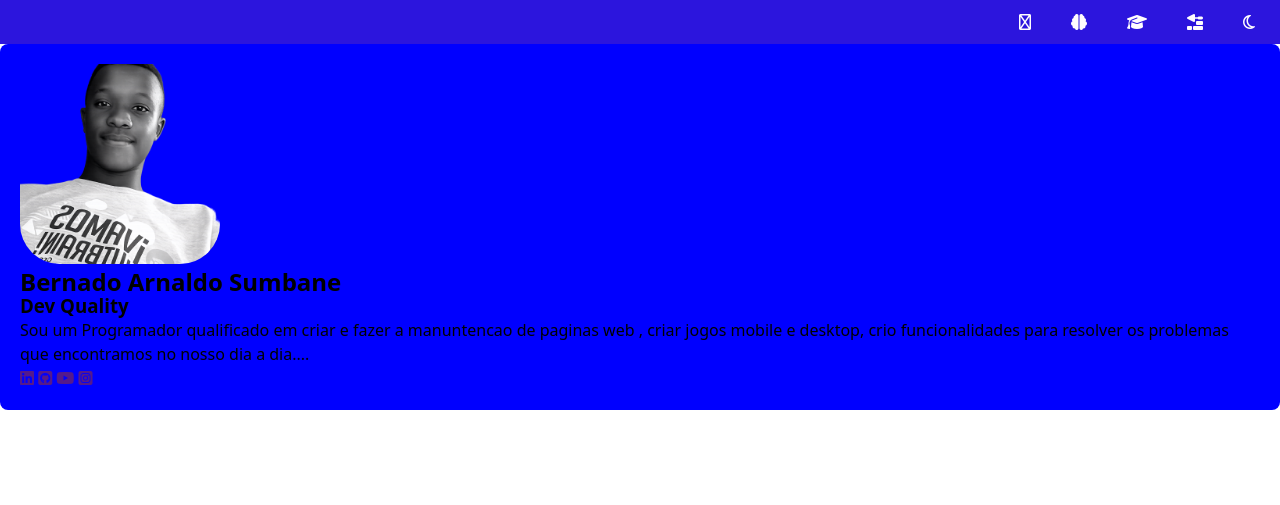
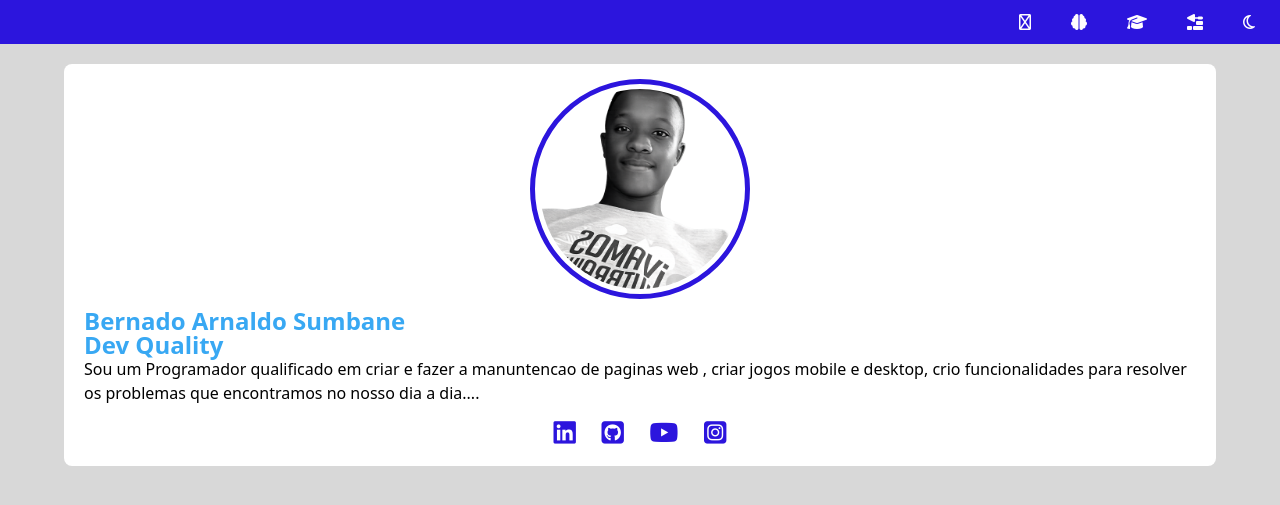
Before and after one commit to DeveQuality/projecto-portifolio, a PHP site: page / in a window 1280 px wide. Shown: the top 505 px of the page. Run offline with PHP 8.4, Linux system fonts and the light colour scheme; some libraries are stand-ins or nearby versions.

Commit message:
actualizei

```diff
--- a/estilos/style.css
+++ b/estilos/style.css
@@ -12,12 +12,12 @@
   margin: 0;
 }
 :root{
-  --fundo-principal:rgba(255, 255, 255, 0.967);
-  --texto:rgb(255, 255, 255);
+  --fundo-principal:rgb(216, 216, 216);
+  --texto:rgb(56, 168, 243);
   --texto-inverso:rgb(255, 253, 254);
   --destaque:rgb(44, 21, 221);
-  --destaque-inverso:rgb(255, 0, 81);
-  --fundo-card:blue;
+  --destaque-inverso:rgb(9, 169, 190);
+  --fundo-card:rgb(255, 255, 255);
 }
 body{
   font-family:system-ui, -apple-system, BlinkMacSystemFont, 'Segoe UI', Roboto, Oxygen, Ubuntu, Cantarell, 'Open Sans', 'Helvetica Neue', sans-serif ;
@@ -31,9 +31,6 @@ header{
   display: flex;
   justify-content: flex-end;
   align-items: center;
-}
-main>h1{
-  color: var(--destaque);
 }
 nav#menu ul{
   list-style: none;
@@ -53,16 +50,43 @@ nav#menu a:hover{
   border-radius: 50%;
 }
 main{
-
+  display: grid;
+  grid-template-columns: auto 90vw auto;
+  gap: 20px;
+  margin-top: 20px;
 }
 section#ficha{
   background-color: var(--fundo-card);
   padding: 20px;
   border-radius: 8px;
+  grid-column: 2;
 }
 section#ficha img.foto{
   width: 200px;
   aspect-ratio: 1/1;    /* esse comando coloca a imagem em um formato retrato */
   object-fit: cover;    /* esse comando funciona junto com o de cima */
-  border-radius: 40px;
+  border-radius: 50%;
+  border: 5px solid var(--fundo-card);
+  outline: 5px solid var(--destaque);
+  display: block;
+  margin: auto;
+  margin-bottom: 15px;
 }
+main>section>h1,h3{
+    color: var(--texto);
+    font-size: 1.5em;
+    text-align: left;
+}
+div#social{
+  display: flex;
+  justify-content: center;
+  font-size: 1.6em;
+  gap: 1em;
+  margin-top: 15px;
+}
+div#social a{
+  color: var(--destaque);
+}
+div#social a:hover{
+  color: var(--destaque-inverso);
+}
--- a/index.html
+++ b/index.html
@@ -35,7 +35,9 @@
             </div>
         </section>
 
-        <section id="detalhes"></section>
+        <section id="detalhes">
+
+        </section>
 
     </main>
 
```
